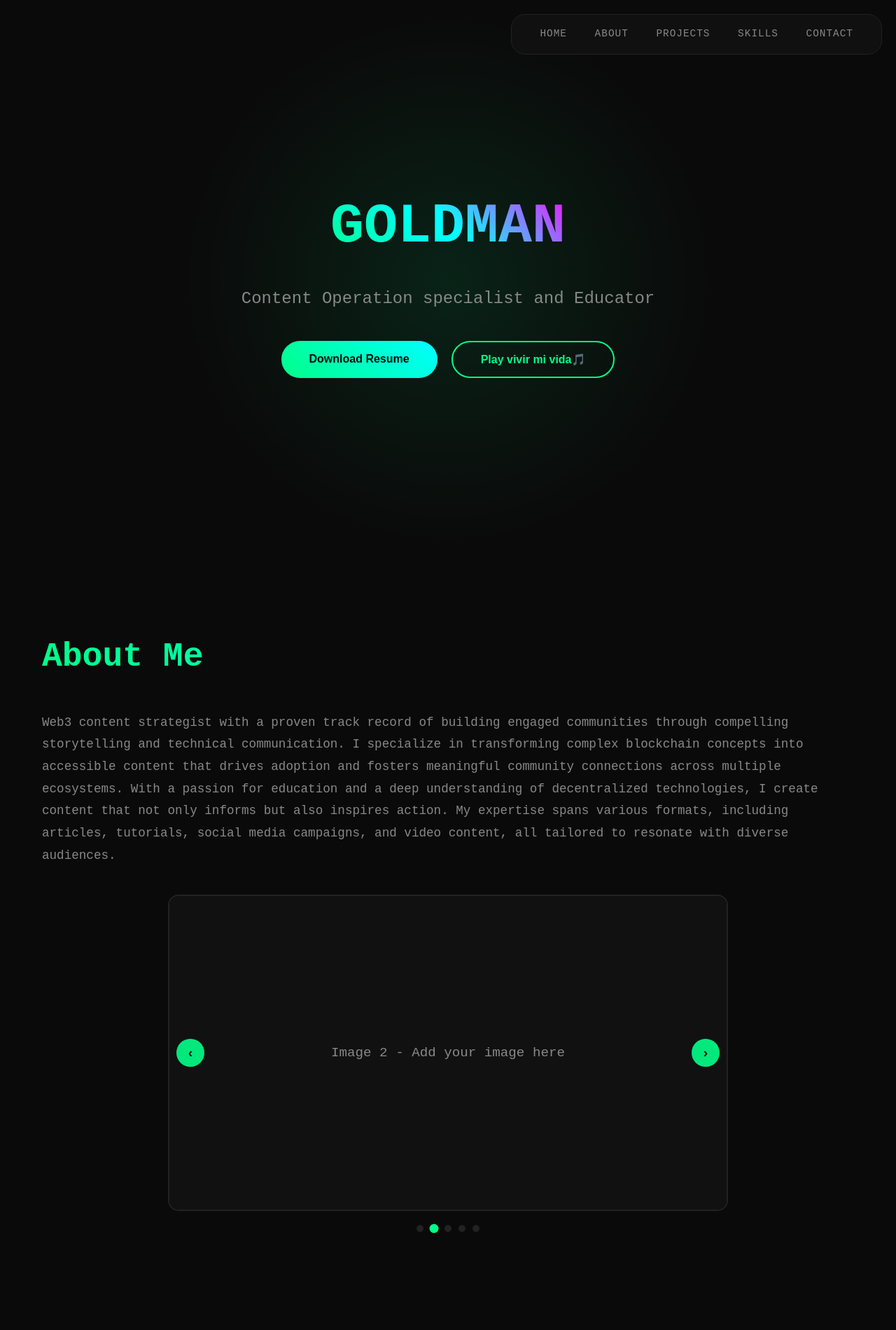
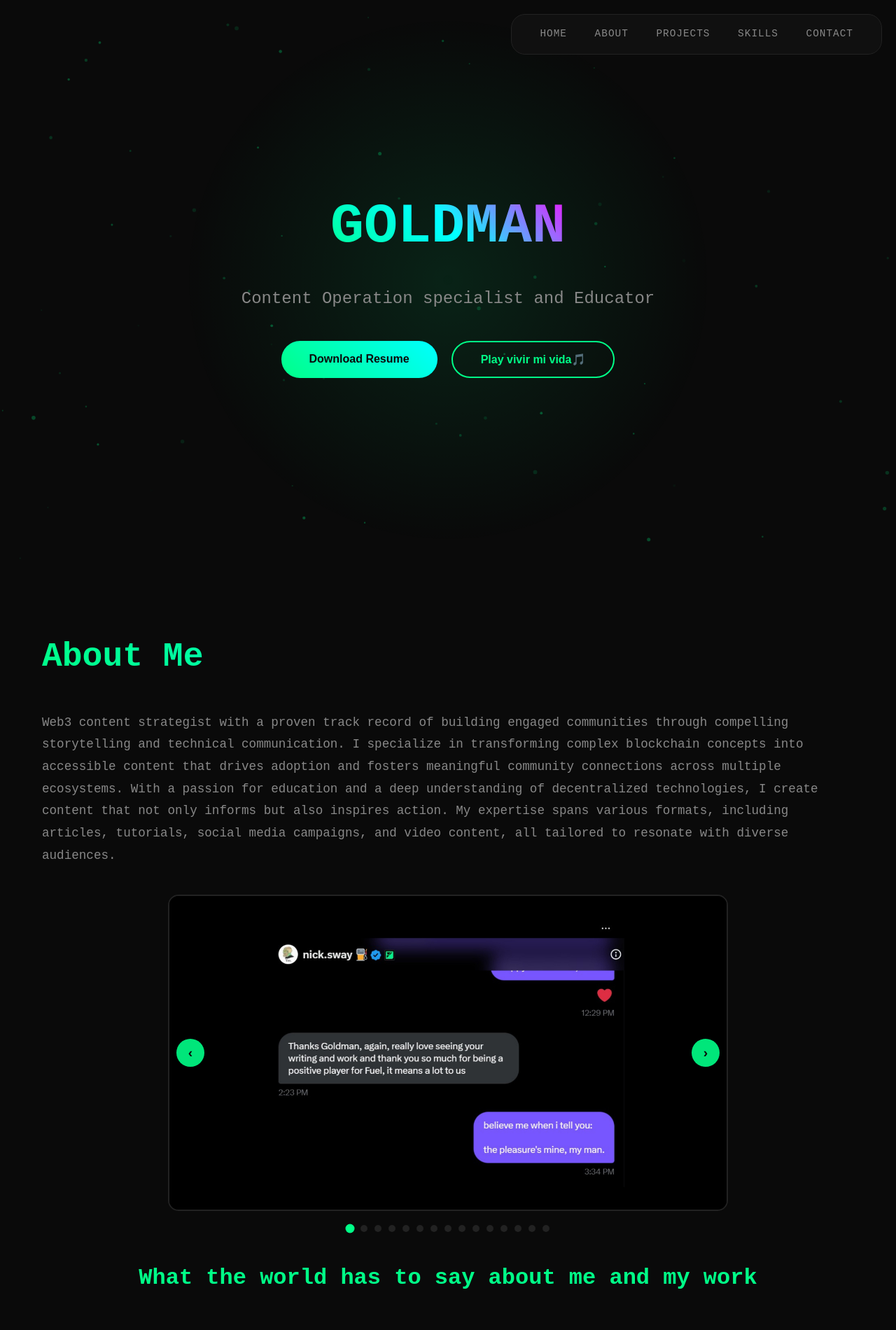
Before and after one commit to GoldCode001/gold-folio, a plain HTML site: page portfolio-site.html in a window 1280 px wide. Shown: the top 1900 px of the page at 70% size. Drawn offline with Linux system fonts and the light colour scheme.

Commit message:
update: brief description of what changed

```diff
--- a/portfolio-site.html
+++ b/portfolio-site.html
@@ -517,6 +517,7 @@
     </style>
 </head>
 <body>
+    <canvas id="particleCanvas" style="position: fixed; top: 0; left: 0; z-index: -1;"></canvas>
     <!-- Mobile Menu Toggle -->
     <button class="menu-toggle" onclick="toggleMenu()">☰</button>
 
@@ -553,19 +554,49 @@
             <div class="gallery-wrapper">
                 <div class="gallery-track" id="galleryTrack">
                     <div class="gallery-slide">
-                        <span>Image 1 - Add your image here</span>
+                        <img src="assets/1.jpg" alt="Project 1" loading="lazy">
                     </div>
                     <div class="gallery-slide">
-                        <span>Image 2 - Add your image here</span>
+                        <img src="assets/2.jpg" alt="Project 2" loading="lazy">
                     </div>
                     <div class="gallery-slide">
-                        <span>Image 3 - Add your image here</span>
+                        <img src="assets/3.jpg" alt="Project 3" loading="lazy">
                     </div>
                     <div class="gallery-slide">
-                        <span>Image 4 - Add your image here</span>
+                        <img src="assets/4.jpg" alt="Project 4" loading="lazy">
                     </div>
                     <div class="gallery-slide">
-                        <span>Image 5 - Add your image here</span>
+                        <img src="assets/5.jpg" alt="Project 5" loading="lazy">
+                    </div>
+                    <div class="gallery-slide">
+                        <img src="assets/6.jpg" alt="Project 5" loading="lazy">
+                    </div>
+                    <div class="gallery-slide">
+                        <img src="assets/7.jpg" alt="Project 5" loading="lazy">
+                    </div>
+                    <div class="gallery-slide">
+                        <img src="assets/8.jpg" alt="Project 5" loading="lazy">
+                    </div>
+                    <div class="gallery-slide">
+                        <img src="assets/9.jpg" alt="Project 5" loading="lazy">
+                    </div>
+                    <div class="gallery-slide">
+                        <img src="assets/10.jpg" alt="Project 5" loading="lazy">
+                    </div>
+                    <div class="gallery-slide">
+                        <img src="assets/11.jpg" alt="Project 5" loading="lazy">
+                    </div>
+                    <div class="gallery-slide">
+                        <img src="assets/12.jpg" alt="Project 5" loading="lazy">
+                    </div>
+                    <div class="gallery-slide">
+                        <img src="assets/13.jpg" alt="Project 5" loading="lazy">
+                    </div>
+                    <div class="gallery-slide">
+                        <img src="assets/14.jpg" alt="Project 5" loading="lazy">
+                    </div>
+                    <div class="gallery-slide">
+                        <img src="assets/15.jpg" alt="Project 5" loading="lazy">
                     </div>
                 </div>
                 <button class="gallery-arrow prev" onclick="moveGallery(-1)">‹</button>
@@ -573,6 +604,7 @@
             </div>
             <div class="gallery-dots" id="galleryDots"></div>
         </div>
+        <h3 style="text-align: center; color: var(--primary); font-size: 2rem; margin-top: 40px;">What the world has to say about me and my work</h3>
     </section>
 
     <!-- Projects Section -->
@@ -722,7 +754,7 @@
         // Auto-play gallery
         setInterval(() => {
             moveGallery(1);
-        }, 5000);
+        }, 10000);
 
         // Menu toggle for mobile
         function toggleMenu() {
@@ -783,6 +815,95 @@
             const hero = document.querySelector('.hero');
             hero.style.transform = `translateY(${scrolled * 0.5}px)`;
         });
+
+        // Particle background
+        const canvas = document.getElementById('particleCanvas');
+        const ctx = canvas.getContext('2d');
+        let particles = [];
+        let mouse = { x: null, y: null, radius: 150 };
+
+        function resizeCanvas() {
+            canvas.width = window.innerWidth;
+            canvas.height = window.innerHeight;
+        }
+
+        window.addEventListener('resize', resizeCanvas);
+        resizeCanvas();
+
+        class Particle {
+            constructor() {
+                this.x = Math.random() * canvas.width;
+                this.y = Math.random() * canvas.height;
+                this.size = Math.random() * 2 + 1;
+                this.baseX = this.x;
+                this.baseY = this.y;
+                this.density = Math.random() * 30 + 1;
+                this.color = `rgba(0, 255, 136, ${Math.random() * 0.3})`;
+            }
+
+            draw() {
+                ctx.fillStyle = this.color;
+                ctx.beginPath();
+                ctx.arc(this.x, this.y, this.size, 0, Math.PI * 2);
+                ctx.closePath();
+                ctx.fill();
+            }
+
+            update() {
+                let dx = mouse.x - this.x;
+                let dy = mouse.y - this.y;
+                let distance = Math.sqrt(dx * dx + dy * dy);
+                let forceDirectionX = dx / distance;
+                let forceDirectionY = dy / distance;
+                let maxDistance = mouse.radius;
+                let force = (maxDistance - distance) / maxDistance;
+                let directionX = forceDirectionX * force * this.density;
+                let directionY = forceDirectionY * force * this.density;
+
+                if (distance < mouse.radius) {
+                    this.x -= directionX;
+                    this.y -= directionY;
+                } else {
+                    if (this.x !== this.baseX) {
+                        let dx = this.x - this.baseX;
+                        this.x -= dx/10;
+                    }
+                    if (this.y !== this.baseY) {
+                        let dy = this.y - this.baseY;
+                        this.y -= dy/10;
+                    }
+                }
+            }
+        }
+
+        function init() {
+            particles = [];
+            for (let i = 0; i < (canvas.width * canvas.height) / 15000; i++) {
+                particles.push(new Particle());
+            }
+        }
+
+        function animate() {
+            ctx.clearRect(0, 0, canvas.width, canvas.height);
+            for (let particle of particles) {
+                particle.draw();
+                particle.update();
+            }
+            requestAnimationFrame(animate);
+        }
+
+        canvas.addEventListener('mousemove', function(event) {
+            mouse.x = event.x;
+            mouse.y = event.y;
+        });
+
+        canvas.addEventListener('mouseleave', function() {
+            mouse.x = undefined;
+            mouse.y = undefined;
+        });
+
+        init();
+        animate();
     </script>
 </body>
 </html>
```
Also changed, not shown: assets/1.jpg (added), assets/10.jpg (added), assets/11.jpg (added), assets/12.jpg (added), assets/13.jpg (added), assets/14.jpg (added), assets/15.jpg (added), assets/2.jpg (added), assets/3.jpg (added), assets/4.jpg (added), assets/5.jpg (added), assets/6.jpg (added), 3 other files.
